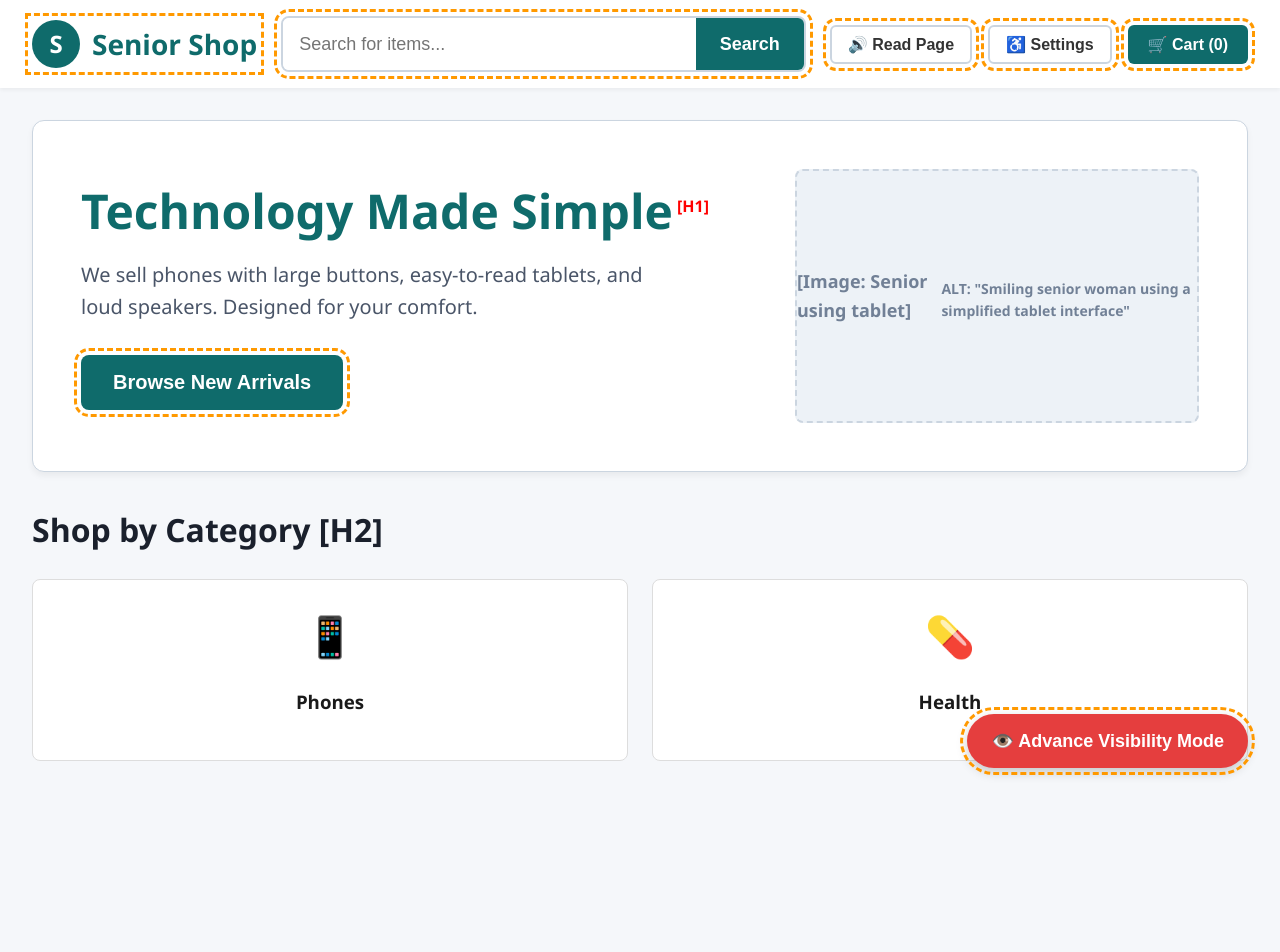
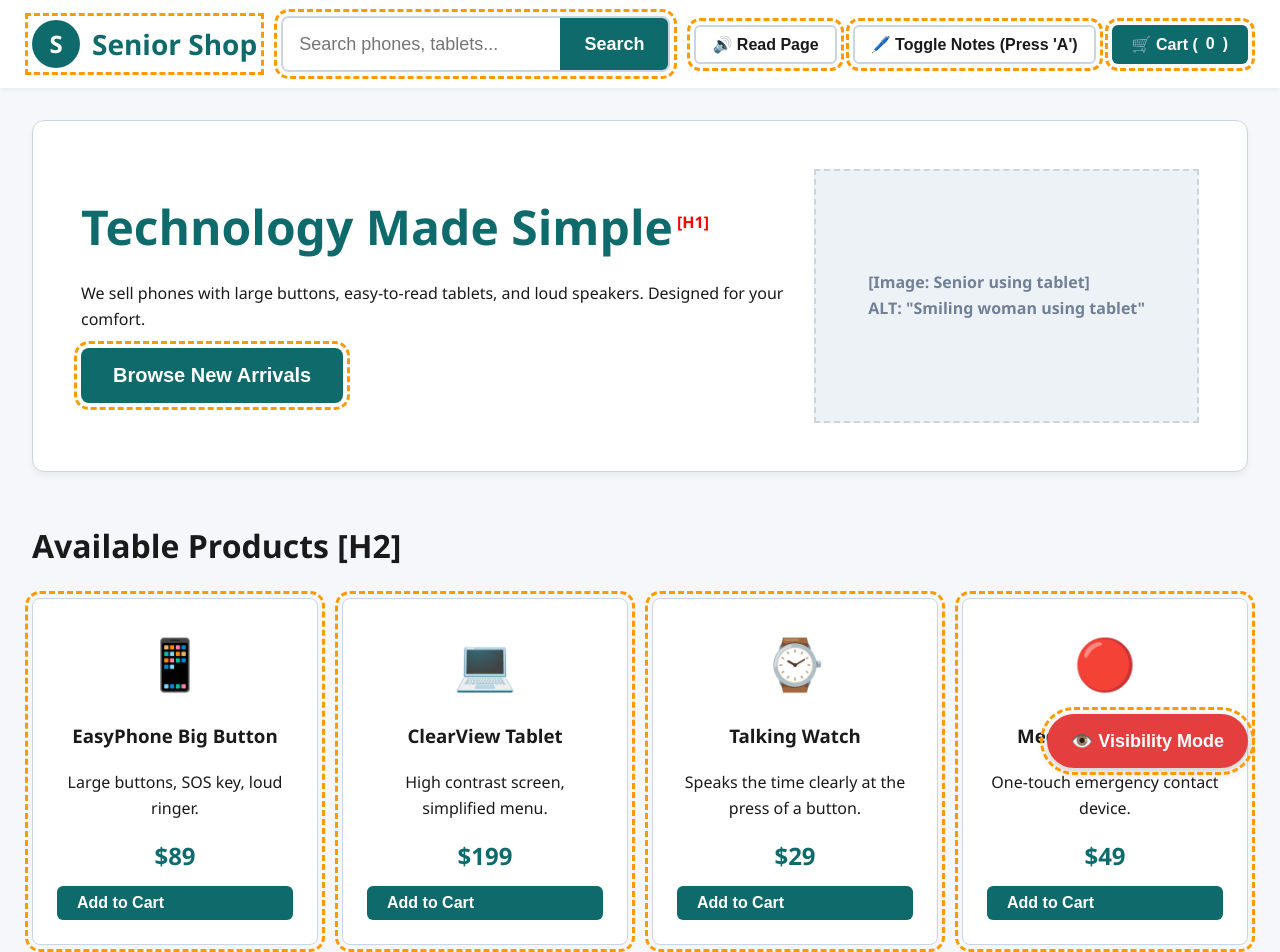
Before and after one commit to ayushjhaa1187-spec/senior-shop-IITM, a plain HTML site: page index.html in a window 1280 px wide. Before the commit the page ends 800 px from the top, so only its background shows below. Drawn offline with Linux system fonts and the light colour scheme.

Commit message:
Update index.html

```diff
--- a/index.html
+++ b/index.html
@@ -2,35 +2,58 @@
 <html lang="en">
 <head>
     <meta charset="UTF-8">
-    <title>Senior Shop - Accessible</title>
+    <meta name="viewport" content="width=device-width, initial-scale=1.0">
+    <title>Senior Shop - Interactive Prototype</title>
     <style>
-        /* BASE STYLES - Senior Shop Theme */
+        /* BASE STYLES */
         :root {
             --bg-body: #F5F7FA;
             --bg-white: #FFFFFF;
-            --primary-teal: #0F6B6B; /* Your Senior Shop Teal */
+            --primary-teal: #0F6B6B;
             --primary-dark: #094545;
             --text-main: #1A1A1A;
-            --focus-ring: #FF9900; /* High Vis Orange Focus */
+            --focus-ring: #FF9900;
             --border-color: #CBD5E0;
         }
 
         body {
-            font-family: 'Segoe UI', Roboto, Helvetica, Arial, sans-serif;
+            font-family: 'Segoe UI', Roboto, Arial, sans-serif;
             margin: 0;
             background-color: var(--bg-body);
             color: var(--text-main);
             line-height: 1.6;
+            transition: background 0.3s, color 0.3s;
+        }
+
+        /* HIGH CONTRAST MODE (Dynamic Class) */
+        body.high-contrast-mode {
+            --bg-body: #000000;
+            --bg-white: #121212;
+            --primary-teal: #FFFF00; /* Yellow for visibility */
+            --primary-dark: #FFD700;
+            --text-main: #FFFFFF;
+            --border-color: #FFFFFF;
+        }
+        body.high-contrast-mode .logo-container,
+        body.high-contrast-mode h1,
+        body.high-contrast-mode h2,
+        body.high-contrast-mode p {
+            color: #FFFFFF !important;
+        }
+        body.high-contrast-mode .logo-circle {
+            background: #FFFF00;
+            color: black;
+        }
+        body.high-contrast-mode .logo-text {
+            color: #FFFF00 !important;
+        }
+        body.high-contrast-mode button {
+            border: 2px solid white;
         }
 
         /* UTILITIES */
-        .touch-target {
-            min-height: 48px;
-            min-width: 48px;
-            cursor: pointer;
-        }
+        .touch-target { cursor: pointer; }
 
-        /* HEADER SECTION */
         header {
             background-color: var(--bg-white);
             padding: 16px 32px;
@@ -44,239 +67,241 @@
             z-index: 100;
         }
 
-        /* LOGO */
-        .logo-container {
-            display: flex;
-            align-items: center;
-            gap: 12px;
-            text-decoration: none;
+        .logo-container { display: flex; align-items: center; gap: 12px; text-decoration: none; }
+        .logo-circle {
+            width: 48px; height: 48px; background: var(--primary-teal); color: white;
+            border-radius: 50%; display: flex; align-items: center; justify-content: center;
+            font-size: 24px; font-weight: bold;
         }
-        .logo-circle {
-            width: 48px;
-            height: 48px;
-            background: var(--primary-teal);
-            color: white;
-            border-radius: 50%;
-            display: flex;
-            align-items: center;
-            justify-content: center;
-            font-size: 24px;
-            font-weight: bold;
+        .logo-text { font-size: 28px; font-weight: 700; color: var(--primary-teal); }
+
+        .search-container {
+            flex-grow: 1; max-width: 600px; display: flex; height: 52px;
+            border: 2px solid var(--border-color); border-radius: 8px; overflow: hidden;
         }
-        .logo-text {
-            font-size: 28px;
-            font-weight: 700;
-            color: var(--primary-teal);
+        .search-input { flex-grow: 1; border: none; padding: 0 16px; font-size: 18px; color: #333; }
+        .search-btn {
+            background: var(--primary-teal); color: white; border: none;
+            padding: 0 24px; font-size: 18px; font-weight: bold; cursor: pointer;
         }
+        .search-btn:hover { background: var(--primary-dark); }
 
-        /* FIXED SEARCH BAR */
-        .search-container {
-            flex-grow: 1; /* Takes up remaining space */
-            max-width: 600px;
-            display: flex;
-            height: 52px;
-            border: 2px solid var(--border-color);
-            border-radius: 8px;
-            overflow: hidden;
+        .header-actions { display: flex; gap: 16px; }
+        .btn-secondary {
+            background: var(--bg-white); border: 2px solid var(--border-color); color: var(--text-main);
+            padding: 8px 16px; border-radius: 6px; font-weight: 600; font-size: 16px;
+            display: flex; align-items: center; gap: 8px; cursor: pointer;
         }
+        .btn-primary {
+            background: var(--primary-teal); color: black; border: none;
+            padding: 8px 20px; border-radius: 6px; font-weight: 600; font-size: 16px;
+            display: flex; align-items: center; gap: 8px; cursor: pointer; color: white;
+        }
+        body.high-contrast-mode .btn-primary { color: black; background: #FFFF00; }
 
-        .search-input {
-            flex-grow: 1;
-            border: none;
-            padding: 0 16px;
-            font-size: 18px; /* Larger text for readability */
-            color: #333;
-        }
-
-        .search-btn {
-            background: var(--primary-teal);
-            color: white;
-            border: none;
-            padding: 0 24px;
-            font-size: 18px;
-            font-weight: bold;
-            cursor: pointer;
-        }
-        .search-btn:hover {
-            background: var(--primary-dark);
-        }
-
-        /* HEADER ACTIONS */
-        .header-actions {
-            display: flex;
-            gap: 16px;
-        }
-
-        .btn-secondary {
-            background: white;
-            border: 2px solid var(--border-color);
-            color: #333;
-            padding: 8px 16px;
-            border-radius: 6px;
-            font-weight: 600;
-            font-size: 16px;
-            display: flex;
-            align-items: center;
-            gap: 8px;
-        }
-
-        .btn-primary {
-            background: var(--primary-teal);
-            color: white;
-            border: none;
-            padding: 8px 20px;
-            border-radius: 6px;
-            font-weight: 600;
-            font-size: 16px;
-            display: flex;
-            align-items: center;
-            gap: 8px;
-        }
-
-        /* HERO SECTION */
-        .hero {
-            max-width: 1400px;
-            margin: 32px auto;
-            padding: 0 32px;
-        }
-
+        .hero { max-width: 1400px; margin: 32px auto; padding: 0 32px; }
         .hero-card {
-            background: white;
-            border-radius: 12px;
-            padding: 48px;
-            display: flex;
-            justify-content: space-between;
-            align-items: center;
+            background: var(--bg-white); border-radius: 12px; padding: 48px;
+            display: flex; justify-content: space-between; align-items: center;
             border: 1px solid var(--border-color);
             box-shadow: 0 4px 6px rgba(0,0,0,0.05);
         }
+        .hero-text h1 { color: var(--primary-teal); font-size: 48px; margin: 0 0 16px 0; }
+        .cta-btn {
+            background: var(--primary-teal); color: white; font-size: 20px;
+            padding: 16px 32px; border-radius: 8px; border: none; font-weight: bold; cursor: pointer;
+        }
+        body.high-contrast-mode .cta-btn { color: black; background: #FFFF00; }
 
-        .hero-text h1 {
-            color: var(--primary-teal);
-            font-size: 48px; /* H1 Large */
-            margin: 0 0 16px 0;
-            line-height: 1.2;
+        /* PRODUCT GRID (DYNAMIC) */
+        .product-grid {
+            display: grid; grid-template-columns: repeat(auto-fill, minmax(250px, 1fr));
+            gap: 24px; margin-top: 24px;
+        }
+        .product-card {
+            background: var(--bg-white); border: 1px solid var(--border-color);
+            padding: 24px; border-radius: 8px; text-align: center;
+            transition: transform 0.2s;
+        }
+        .product-card:hover { transform: translateY(-5px); border-color: var(--primary-teal); }
+        .price { font-size: 24px; font-weight: bold; color: var(--primary-teal); margin: 10px 0; }
+        body.high-contrast-mode .price { color: #FFFF00; }
+
+        .fab {
+            position: fixed; bottom: 32px; right: 32px;
+            background: #E53E3E; color: white; padding: 16px 24px;
+            border-radius: 50px; font-weight: bold; font-size: 18px;
+            border: none; cursor: pointer; box-shadow: 0 4px 12px rgba(0,0,0,0.2);
+            z-index: 200;
         }
 
-        .hero-text p {
-            font-size: 20px;
-            color: #4A5568;
-            max-width: 600px;
-            margin-bottom: 32px;
+        /* ANNOTATION STYLES (Hidden by default, toggle with 'A' key) */
+        body.show-annotations .h1-label::after {
+            content: " [H1]"; color: red; font-size: 16px; vertical-align: super; font-weight: bold;
+        }
+        body.show-annotations .touch-target-box {
+            outline: 3px dashed #FF9900; outline-offset: 4px;
         }
 
-        .cta-btn {
-            background: var(--primary-teal);
-            color: white;
-            font-size: 20px;
-            padding: 16px 32px;
-            border-radius: 8px;
-            border: none;
-            font-weight: bold;
-            cursor: pointer;
+        /* NOTIFICATION TOAST */
+        #toast {
+            visibility: hidden; min-width: 250px; background-color: #333; color: #fff;
+            text-align: center; border-radius: 8px; padding: 16px; position: fixed;
+            z-index: 1000; left: 50%; bottom: 30px; transform: translateX(-50%);
+            font-size: 17px;
         }
-
-        .hero-image-placeholder {
-            width: 400px;
-            height: 250px;
-            background: #EDF2F7;
-            border: 2px dashed #CBD5E0;
-            border-radius: 8px;
-            display: flex;
-            align-items: center;
-            justify-content: center;
-            color: #718096;
-            font-weight: bold;
-            font-size: 18px;
-        }
-
-        /* FLOATING ACTION BUTTON */
-        .fab {
-            position: fixed;
-            bottom: 32px;
-            right: 32px;
-            background: #E53E3E; /* Red/Pink from screenshot */
-            color: white;
-            padding: 16px 24px;
-            border-radius: 50px;
-            font-weight: bold;
-            font-size: 18px;
-            box-shadow: 0 4px 12px rgba(0,0,0,0.2);
-            border: none;
-            cursor: pointer;
-            display: flex;
-            align-items: center;
-            gap: 10px;
-        }
-
-        /* ANNOTATION STYLES (Toggle visible for screenshots) */
-        .annotation-mode .h1-label::after {
-            content: " [H1]"; color: red; font-size: 16px; vertical-align: super; font-weight: bold;
-        }
-        .annotation-mode .touch-target-box {
-            outline: 3px dashed #FF9900;
-            outline-offset: 4px;
-        }
+        #toast.show { visibility: visible; -webkit-animation: fadein 0.5s, fadeout 0.5s 2.5s; animation: fadein 0.5s, fadeout 0.5s 2.5s; }
+        @keyframes fadein { from {bottom: 0; opacity: 0;} to {bottom: 30px; opacity: 1;} }
+        @keyframes fadeout { from {bottom: 30px; opacity: 1;} to {bottom: 0; opacity: 0;} }
     </style>
 </head>
-<body class="annotation-mode"> <header>
+<body class="show-annotations"> <div id="toast">Notification</div>
+
+    <header>
         <a href="#" class="logo-container touch-target-box">
             <div class="logo-circle">S</div>
             <span class="logo-text">Senior Shop</span>
         </a>
 
-        <form class="search-container touch-target-box" role="search">
-            <input type="text" class="search-input" placeholder="Search for items..." aria-label="Search items">
+        <form class="search-container touch-target-box" id="searchForm">
+            <input type="text" class="search-input" id="searchInput" placeholder="Search phones, tablets..." aria-label="Search items">
             <button type="submit" class="search-btn">Search</button>
         </form>
 
         <div class="header-actions">
-            <button class="btn-secondary touch-target-box" aria-label="Read Page Aloud">
+            <button class="btn-secondary touch-target-box" id="readBtn" onclick="readPage()">
                 🔊 Read Page
             </button>
-
-            <button class="btn-secondary touch-target-box">
-                ♿ Settings
+            <button class="btn-secondary touch-target-box" onclick="toggleAnnotations()">
+                🖊️ Toggle Notes (Press 'A')
             </button>
-
-            <button class="btn-primary touch-target-box">
-                🛒 Cart (0)
+            <button class="btn-primary touch-target-box" id="cartBtn">
+                🛒 Cart (<span id="cartCount">0</span>)
             </button>
         </div>
     </header>
 
     <section class="hero">
         <div class="hero-card">
-            <div class="hero-text">
+            <div class="hero-text" id="heroText">
                 <h1 class="h1-label">Technology Made Simple</h1>
                 <p>We sell phones with large buttons, easy-to-read tablets, and loud speakers. Designed for your comfort.</p>
-                <button class="cta-btn touch-target-box">Browse New Arrivals</button>
+                <button class="cta-btn touch-target-box" onclick="scrollToShop()">Browse New Arrivals</button>
             </div>
+            <div style="width:400px; height:250px; background:#EDF2F7; border:2px dashed #CBD5E0; display:flex; align-items:center; justify-content:center; color:#718096; font-weight:bold;">
+                [Image: Senior using tablet]<br>ALT: "Smiling woman using tablet"
+            </div>
+        </div>
 
-            <div class="hero-image-placeholder">
-                [Image: Senior using tablet] <br>
-                <span style="font-size:14px; margin-top:8px;">ALT: "Smiling senior woman using a simplified tablet interface"</span>
-            </div>
+        <div id="shopSection">
+            <h2 style="font-size:32px; margin-top:48px;">Available Products [H2]</h2>
+            <div class="product-grid" id="productGrid">
+                </div>
         </div>
     </section>
 
-    <section class="hero" style="margin-top:0;">
-        <h2 style="font-size:32px; color:#1A202C; margin-bottom:24px;">Shop by Category [H2]</h2>
-        <div style="display:flex; gap:24px;">
-            <div style="background:white; padding:24px; border:1px solid #ddd; border-radius:8px; flex:1; text-align:center;">
-                <span style="font-size:40px;">📱</span>
-                <h3>Phones</h3>
-            </div>
-            <div style="background:white; padding:24px; border:1px solid #ddd; border-radius:8px; flex:1; text-align:center;">
-                <span style="font-size:40px;">💊</span>
-                <h3>Health</h3>
-            </div>
-        </div>
-    </section>
-
-    <button class="fab touch-target-box">
-        👁️ Advance Visibility Mode
+    <button class="fab touch-target-box" onclick="toggleHighContrast()">
+        👁️ Visibility Mode
     </button>
 
+    <script>
+        // --- DATA ---
+        const products = [
+            { id: 1, name: "EasyPhone Big Button", price: "$89", icon: "📱", desc: "Large buttons, SOS key, loud ringer." },
+            { id: 2, name: "ClearView Tablet", price: "$199", icon: "💻", desc: "High contrast screen, simplified menu." },
+            { id: 3, name: "Talking Watch", price: "$29", icon: "⌚", desc: "Speaks the time clearly at the press of a button." },
+            { id: 4, name: "MediAlert Pendant", price: "$49", icon: "🔴", desc: "One-touch emergency contact device." }
+        ];
+
+        let cart = 0;
+
+        // --- INITIALIZATION ---
+        window.onload = function() {
+            renderProducts(products);
+            showToast("Tip: Press 'A' to hide/show judge notes!");
+        };
+
+        // --- FUNCTIONS ---
+
+        function renderProducts(items) {
+            const grid = document.getElementById('productGrid');
+            grid.innerHTML = "";
+            items.forEach(p => {
+                grid.innerHTML += `
+                    <div class="product-card touch-target-box">
+                        <div style="font-size:50px;">${p.icon}</div>
+                        <h3>${p.name}</h3>
+                        <p>${p.desc}</p>
+                        <div class="price">${p.price}</div>
+                        <button class="btn-primary" style="width:100%" onclick="addToCart('${p.name}')">Add to Cart</button>
+                    </div>
+                `;
+            });
+        }
+
+        // 1. DYNAMIC CART
+        function addToCart(itemName) {
+            cart++;
+            document.getElementById('cartCount').innerText = cart;
+            showToast(`Added ${itemName} to Cart!`);
+        }
+
+        // 2. WORKING SEARCH
+        document.getElementById('searchForm').addEventListener('submit', function(e) {
+            e.preventDefault();
+            const term = document.getElementById('searchInput').value.toLowerCase();
+            const filtered = products.filter(p => p.name.toLowerCase().includes(term) || p.desc.toLowerCase().includes(term));
+            renderProducts(filtered);
+
+            if(filtered.length === 0) {
+                document.getElementById('productGrid').innerHTML = "<p>No items found. Try 'phone' or 'watch'.</p>";
+            }
+            showToast(`Searching for "${term}"...`);
+        });
+
+        // 3. REAL TEXT-TO-SPEECH
+        function readPage() {
+            if ('speechSynthesis' in window) {
+                showToast("🔊 Reading page aloud...");
+                const h1 = document.querySelector('h1').innerText;
+                const p = document.querySelector('.hero-text p').innerText;
+                const text = `Senior Shop. ${h1}. ${p}. There are ${products.length} products available below.`;
+
+                const utterance = new SpeechSynthesisUtterance(text);
+                window.speechSynthesis.speak(utterance);
+            } else {
+                alert("Sorry, your browser doesn't support Text-to-Speech.");
+            }
+        }
+
+        // 4. HIGH CONTRAST TOGGLE
+        function toggleHighContrast() {
+            document.body.classList.toggle('high-contrast-mode');
+            const mode = document.body.classList.contains('high-contrast-mode') ? "High Contrast" : "Standard";
+            showToast(`Switched to ${mode} View`);
+        }
+
+        // 5. ANNOTATION TOGGLE (Shortcut)
+        function toggleAnnotations() {
+            document.body.classList.toggle('show-annotations');
+        }
+
+        document.addEventListener('keydown', function(event) {
+            if (event.key === 'a' || event.key === 'A') {
+                toggleAnnotations();
+            }
+        });
+
+        function scrollToShop() {
+            document.getElementById('shopSection').scrollIntoView({behavior: 'smooth'});
+        }
+
+        function showToast(message) {
+            const x = document.getElementById("toast");
+            x.innerText = message;
+            x.className = "show";
+            setTimeout(function(){ x.className = x.className.replace("show", ""); }, 3000);
+        }
+    </script>
 </body>
 </html>
```
